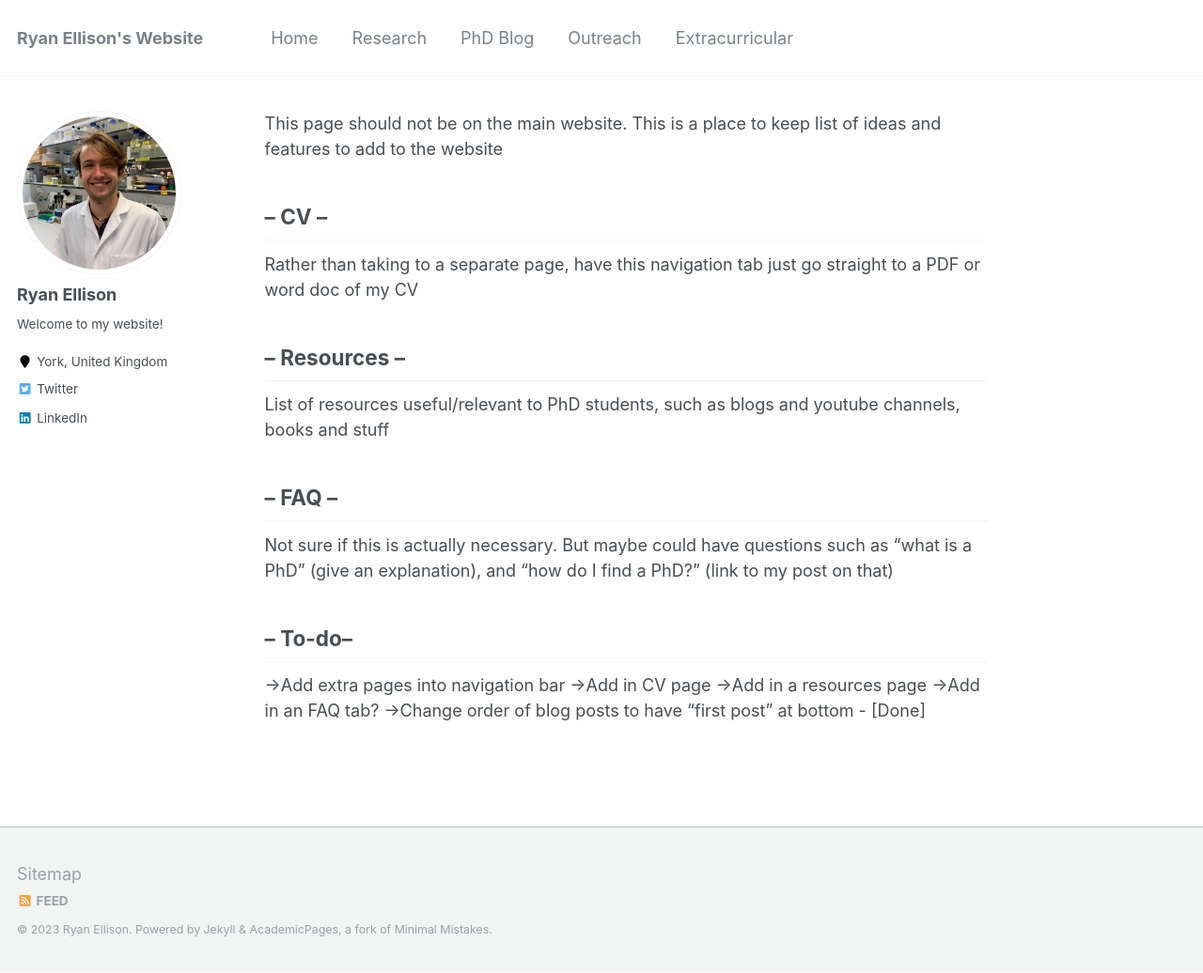
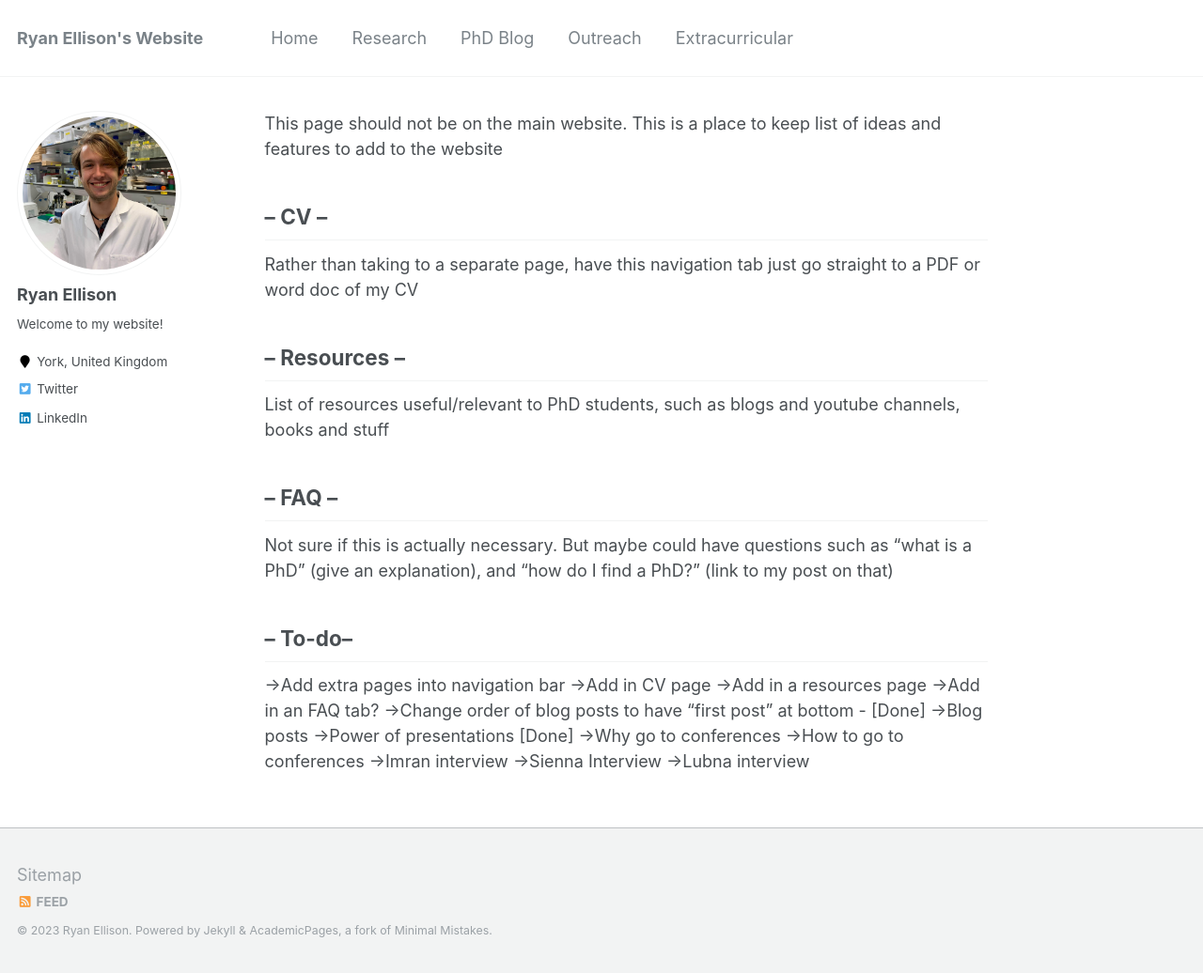
Before and after one commit to RyanJ-Ellison/ryanj-ellison.github.io, a Jekyll site: the page built from _pages/notes.md, in a window 1280 px wide and 1036 px high. Shown: the whole window at 94% size. Built offline with Jekyll 4.4.1, drawn with Linux system fonts in a browser that asks for light colours; our own code applies the rules of GitHub Pages for plain Markdown files.

```diff
--- a/_pages/notes.md
+++ b/_pages/notes.md
@@ -19,3 +19,10 @@ Not sure if this is actually necessary. But maybe could have questions such as "
     ->Add in a resources page
     ->Add in an FAQ tab?
 ->Change order of blog posts to have "first post" at bottom - [Done]
+->Blog posts
+    ->Power of presentations [Done]
+    ->Why go to conferences
+    ->How to go to conferences
+    ->Imran interview
+    ->Sienna Interview
+    ->Lubna interview
```
Also changed, not shown: _pages/FAQ.md (+10 -0 lines).
